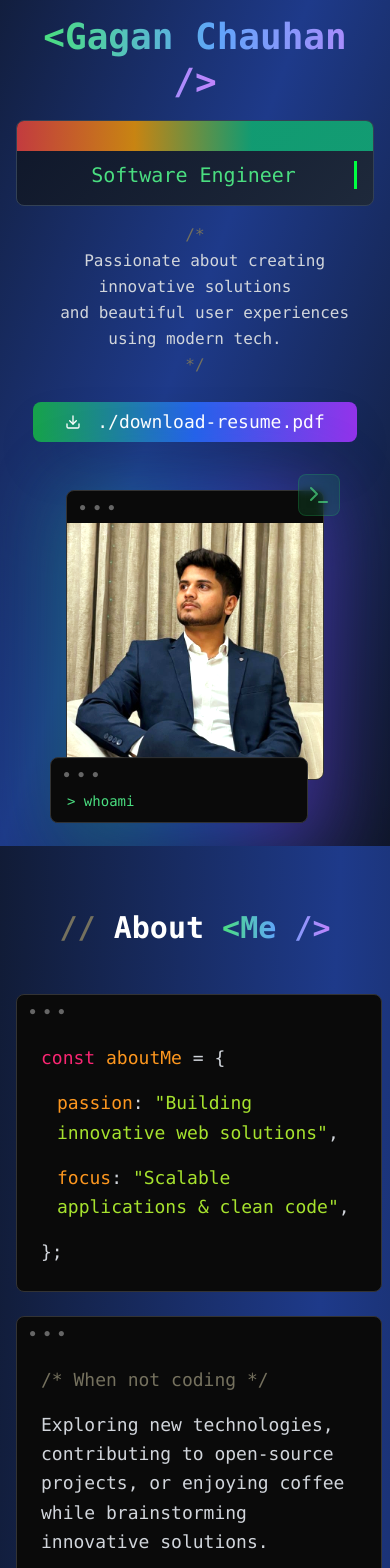
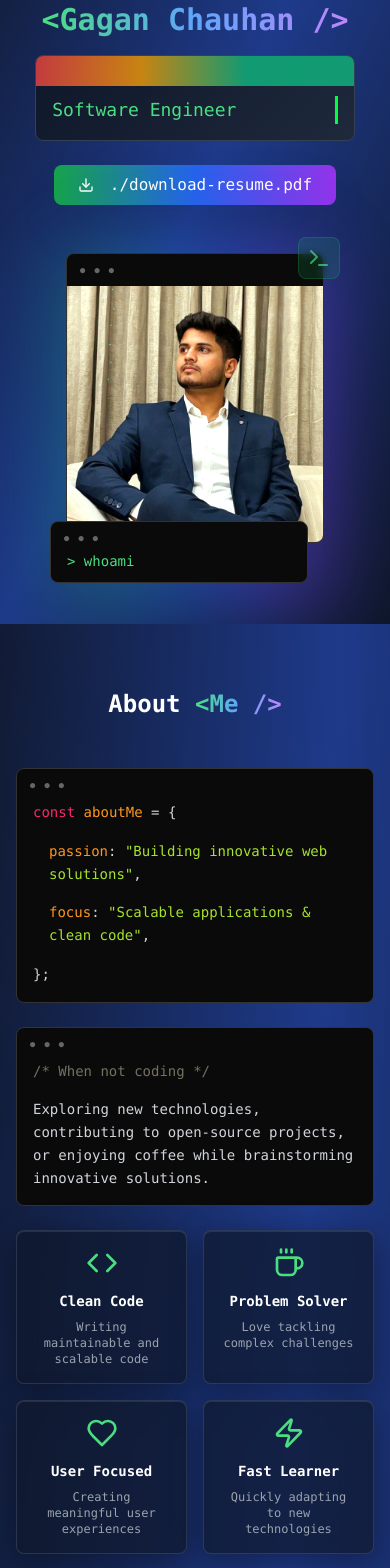
Before and after one commit to Chauhan2003/Portfolio, a React (Vite) app: page / in a window 390 px wide. Shown: the part 220-1788 px from the top of the page. Built offline with nearby package versions, Linux system fonts and the light colour scheme.

Commit message:
Done responsive

```diff
--- a/src/components/About.tsx
+++ b/src/components/About.tsx
@@ -46,12 +46,11 @@ export const About = () => {
   return (
     <section
       id="about"
-      className="py-16 sm:py-20 lg:py-24 px-4 lg:px-8 relative"
+      className="py-16 sm:py-20 lg:py-24 px-4 md:px-6 lg:px-8 overflow-hidden"
     >
       <div className="max-w-7xl mx-auto">
         <ScrollAnimation animationType="fade-up">
-          <h2 className="text-3xl sm:text-4xl md:text-5xl lg:text-6xl font-bold text-center text-white mb-12 lg:mb-16 font-mono">
-            <span className="syntax-comment">// </span>
+          <h2 className="text-2xl sm:text-4xl md:text-5xl font-bold text-center text-white mb-12 lg:mb-16 font-mono">
             About{" "}
             <span className="bg-gradient-to-r from-green-400 via-blue-400 to-purple-400 bg-clip-text text-transparent">
               &lt;Me /&gt;
@@ -59,43 +58,45 @@ export const About = () => {
           </h2>
         </ScrollAnimation>
 
-        <div className="grid lg:grid-cols-2 gap-12 lg:gap-16 items-center">
+        <div className="grid grid-cols-1 lg:grid-cols-2 gap-12 lg:gap-16 items-start">
           <ScrollAnimation
             animationType="fade-right"
             className="space-y-6 lg:space-y-8"
           >
-            <div className="terminal-window p-6">
-              <div className="pt-6 space-y-4">
-                <p className="text-lg sm:text-xl text-gray-300 leading-relaxed font-mono">
+            {/* About Me Block */}
+            <div className="terminal-window p-4 sm:p-6">
+              <div className="pt-4 sm:pt-6 space-y-4">
+                <p className="text-sm sm:text-lg text-gray-300 leading-relaxed font-mono">
                   <span className="syntax-keyword">const</span>{" "}
                   <span className="syntax-variable">aboutMe</span> = {"{"}
                 </p>
-                <p className="text-lg sm:text-xl text-gray-300 leading-relaxed font-mono ml-4">
+                <p className="ml-4 text-sm sm:text-lg text-gray-300 leading-relaxed font-mono">
                   <span className="syntax-variable">passion</span>:{" "}
                   <span className="syntax-string">
                     "Building innovative web solutions"
                   </span>
                   ,
                 </p>
-                <p className="text-lg sm:text-xl text-gray-300 leading-relaxed font-mono ml-4">
+                <p className="ml-4 text-sm sm:text-lg text-gray-300 leading-relaxed font-mono">
                   <span className="syntax-variable">focus</span>:{" "}
                   <span className="syntax-string">
                     "Scalable applications & clean code"
                   </span>
                   ,
                 </p>
-                <p className="text-lg sm:text-xl text-gray-300 leading-relaxed font-mono">
+                <p className="text-sm sm:text-lg text-gray-300 leading-relaxed font-mono">
                   {"};"}
                 </p>
               </div>
             </div>
 
-            <div className="terminal-window p-6">
-              <div className="pt-6 space-y-4">
-                <p className="text-lg sm:text-xl text-gray-300 leading-relaxed font-mono">
+            {/* Hobbies Block */}
+            <div className="terminal-window p-4 sm:p-6">
+              <div className="pt-4 sm:pt-6 space-y-4">
+                <p className="text-sm sm:text-lg text-gray-300 leading-relaxed font-mono">
                   <span className="syntax-comment">/* When not coding */</span>
                 </p>
-                <p className="text-lg sm:text-xl text-gray-300 leading-relaxed font-mono">
+                <p className="text-sm sm:text-lg text-gray-300 leading-relaxed font-mono">
                   Exploring new technologies, contributing to open-source
                   projects, or enjoying coffee while brainstorming innovative
                   solutions.
@@ -103,13 +104,14 @@ export const About = () => {
               </div>
             </div>
 
-            <div className="grid grid-cols-2 gap-4 mt-8">
+            {/* Highlights */}
+            <div className="grid grid-cols-2 sm:grid-cols-2 md:grid-cols-2 gap-4 mt-8">
               {highlights.map((item, index) => (
                 <ScrollAnimation
                   key={item.title}
                   animationType="scale"
                   delay={index * 100}
-                  className="text-center p-4 sm:p-6 glass-coder rounded-lg hover-glow transition-all duration-300 hover:scale-105 group"
+                  className="text-center p-4 sm:p-5 glass-coder rounded-lg hover-glow transition-all duration-300 hover:scale-105 group"
                 >
                   <item.icon className="h-8 w-8 sm:h-10 sm:w-10 mx-auto mb-3 text-green-400 group-hover:text-blue-400 transition-colors duration-300" />
                   <h3 className="font-semibold text-white text-sm sm:text-base font-mono">
@@ -123,17 +125,20 @@ export const About = () => {
             </div>
           </ScrollAnimation>
 
+          {/* Technical Skills */}
           <ScrollAnimation
             animationType="fade-left"
             className="space-y-6 lg:space-y-8"
           >
             <div className="code-block p-6">
               <div className="pt-6">
-                <h3 className="text-2xl font-bold text-white mb-6 font-mono">
+                <h3 className="text-lg sm:text-2xl font-bold text-white mb-6 font-mono">
                   <span className="syntax-keyword">class</span>{" "}
                   <span className="syntax-function">TechnicalSkills</span> {"{"}
                 </h3>
-                <div className="terminal-grid gap-3 ml-4">
+
+                {/* Updated grid with 2 columns always */}
+                <div className="grid grid-cols-2 gap-3 ml-2 sm:ml-4">
                   {skills.map((skill, index) => (
                     <ScrollAnimation
                       key={skill}
@@ -147,6 +152,7 @@ export const About = () => {
                     </ScrollAnimation>
                   ))}
                 </div>
+
                 <p className="text-white font-mono mt-6">{"}"}</p>
               </div>
             </div>
--- a/src/components/Education.tsx
+++ b/src/components/Education.tsx
@@ -7,16 +7,16 @@ export const Education = () => {
       degree: "Bachelor of Technology in Computer Science Engineering",
       school: "Chitkara University, Punjab",
       period: "2021 - 2025",
-      gpa: "8.5/10.0",
+      gpa: "CGPA: 8.5/10.0",
       icon: GraduationCap,
       description:
         "Focused on software engineering, data structures, algorithms, and web development. Completed various projects in MERN and learned modern web technologies.",
     },
     {
-      degree: "Class 12th (Senior Secondary)",
+      degree: "Class 12th",
       school: "Ryan Internation School, Shahjahanpur",
       period: "2020 - 2021",
-      gpa: "80%",
+      gpa: "Percentage: 80%",
       icon: GraduationCap,
       description:
         "Completed Class 12th in Science stream with a focus on Physics, Chemistry, and Mathematics. Gained strong foundational knowledge and problem-solving skills.",
@@ -24,19 +24,17 @@ export const Education = () => {
   ];
 
   return (
-    <section id="education" className="py-16 sm:py-20 lg:py-24 px-4 lg:px-8">
+    <section
+      id="education"
+      className="py-16 sm:py-20 lg:py-24 px-4 lg:px-8 overflow-hidden"
+    >
       <div className="max-w-6xl mx-auto">
-        <h2 className="text-3xl sm:text-4xl md:text-5xl lg:text-6xl font-bold text-center text-white mb-12 lg:mb-16">
+        <h2 className="text-2xl sm:text-4xl md:text-5xl font-bold text-center text-white mb-12 lg:mb-16">
           Education
         </h2>
 
         <div className="flex justify-center">
           <div className="max-w-4xl w-full">
-            <h3 className="text-2xl sm:text-3xl font-bold text-white mb-8 flex items-center justify-center lg:justify-start">
-              <GraduationCap className="h-8 w-8 mr-3 text-purple-400" />
-              Academic Background
-            </h3>
-
             <div className="space-y-6">
               {education.map((edu, index) => (
                 <div
@@ -51,18 +49,18 @@ export const Education = () => {
                       </div>
                     </div>
                     <div className="flex-1 text-center sm:text-left">
-                      <h4 className="text-lg sm:text-xl font-bold text-white mb-2 group-hover:text-purple-300 transition-colors duration-300">
+                      <h4 className="text-md sm:text-xl font-bold text-white mb-2 group-hover:text-purple-300 transition-colors duration-300">
                         {edu.degree}
                       </h4>
-                      <p className="text-purple-400 font-medium mb-3 text-base sm:text-lg">
+                      <p className="text-purple-400 font-medium mb-3 text-sm sm:text-lg">
                         {edu.school}
                       </p>
                       <div className="flex flex-col sm:flex-row sm:items-center text-gray-400 text-sm mb-4 space-y-1 sm:space-y-0">
                         <span>{edu.period}</span>
                         <span className="hidden sm:inline mx-2">•</span>
-                        <span>CGPA: {edu.gpa}</span>
+                        <span>{edu.gpa}</span>
                       </div>
-                      <p className="text-gray-300 text-sm sm:text-base leading-relaxed">
+                      <p className="text-gray-300 text-xs sm:text-base leading-relaxed">
                         {edu.description}
                       </p>
                     </div>
@@ -72,10 +70,10 @@ export const Education = () => {
             </div>
 
             <div className="mt-8 lg:mt-12 p-6 sm:p-8 bg-gradient-to-r from-purple-600/10 via-pink-600/10 to-blue-600/10 backdrop-blur-sm border border-purple-500/30 rounded-xl hover:from-purple-600/20 hover:via-pink-600/20 hover:to-blue-600/20 transition-all duration-300">
-              <h4 className="text-lg sm:text-xl font-bold text-white mb-4 text-center lg:text-left">
+              <h4 className="text-md sm:text-xl font-bold text-white mb-4 text-center lg:text-left">
                 Continuous Learning
               </h4>
-              <p className="text-gray-300 text-sm sm:text-base leading-relaxed text-center lg:text-left">
+              <p className="text-gray-300 text-xs sm:text-base leading-relaxed text-center lg:text-left">
                 I believe in lifelong learning and staying updated with the
                 latest technologies. Currently expanding my skills in advanced
                 Spring Boot features, and modern development practices.
--- a/src/components/Experience.tsx
+++ b/src/components/Experience.tsx
@@ -26,10 +26,10 @@ export const Experience = () => {
   return (
     <section
       id="experience"
-      className="py-16 sm:py-20 lg:py-24 px-4 lg:px-8 bg-black/20"
+      className="py-16 sm:py-20 lg:py-24 px-4 lg:px-8 bg-black/20 overflow-hidden"
     >
       <div className="max-w-6xl mx-auto">
-        <h2 className="text-3xl sm:text-4xl md:text-5xl lg:text-6xl font-bold text-center text-white mb-12 lg:mb-16">
+        <h2 className="text-2xl sm:text-4xl md:text-5xl font-bold text-center text-white mb-12 lg:mb-16">
           Work{" "}
           <span className="bg-gradient-to-r from-purple-400 via-pink-400 to-blue-400 bg-clip-text text-transparent">
             Experience
@@ -49,10 +49,10 @@ export const Experience = () => {
               <div className="bg-white/5 backdrop-blur-sm border border-white/10 rounded-xl p-6 sm:p-8 hover:bg-white/10 transition-all duration-300 hover:-translate-y-2 group">
                 <div className="flex flex-col lg:flex-row lg:items-center lg:justify-between mb-4 lg:mb-6">
                   <div>
-                    <h3 className="text-xl sm:text-2xl font-bold text-white mb-2 group-hover:text-purple-300 transition-colors duration-300">
+                    <h3 className="text-lg sm:text-2xl font-bold text-white mb-2 group-hover:text-purple-300 transition-colors duration-300">
                       {exp.title}
                     </h3>
-                    <p className="text-purple-400 font-medium text-lg">
+                    <p className="text-purple-400 font-medium text-md">
                       {exp.company}
                     </p>
                   </div>
@@ -62,7 +62,7 @@ export const Experience = () => {
                   </div>
                 </div>
 
-                <p className="text-gray-300 mb-6 leading-relaxed text-sm sm:text-base">
+                <p className="text-gray-300 mb-6 leading-relaxed text-xs sm:text-base">
                   {exp.description}
                 </p>
 
--- a/src/components/Hero.tsx
+++ b/src/components/Hero.tsx
@@ -17,12 +17,12 @@ export const Hero = () => {
           {/* Content Section */}
           <ScrollAnimation
             animationType="fade-right"
-            className="text-center lg:text-left space-y-6"
+            className="text-left lg:text-left space-y-6"
           >
             <div className="space-y-4">
               <div className="inline-block">
                 <div className="terminal-window p-4 mb-6">
-                  <div className="pt-6 ">
+                  <div className="pt-6 text-sm sm:text-md">
                     <span className="syntax-comment">// Hello World!</span>
                     <br />
                     <span className="syntax-keyword">const</span>{" "}
@@ -33,7 +33,7 @@ export const Hero = () => {
                 </div>
               </div>
 
-              <h1 className="text-4xl sm:text-2xl md:text-3xl lg:text-4xl xl:text-5xl font-bold text-white leading-tight font-mono">
+              <h1 className="text-3xl md:text-3xl text-center md:text-left lg:text-4xl font-bold text-white leading-tight font-mono">
                 <span className="bg-gradient-to-r from-green-400 via-blue-400 to-purple-400 bg-clip-text text-transparent">
                   &lt;Gagan Chauhan /&gt;
                 </span>
@@ -41,13 +41,13 @@ export const Hero = () => {
 
               <div className="code-block p-4">
                 <div className="pt-6">
-                  <div className="animate-typewriter text-green-400 font-mono text-xl sm:text-2xl">
+                  <div className="animate-typewriter text-green-400 font-mono text-lg sm:text-2xl">
                     Software Engineer
                   </div>
                 </div>
               </div>
 
-              <p className="text-base sm:text-lg text-gray-300 max-w-2xl mx-auto lg:mx-0 leading-relaxed font-mono">
+              <p className="text-base sm:text-lg hidden sm:block text-gray-300 max-w-2xl mx-auto lg:mx-0 leading-relaxed font-mono">
                 <span className="syntax-comment">/*</span>
                 <br />
                 &nbsp;&nbsp;Passionate about creating innovative solutions
@@ -59,8 +59,12 @@ export const Hero = () => {
             </div>
 
             {/* CTA Button */}
-            <ScrollAnimation animationType="fade-up" delay={400}>
-              <Button className="bg-gradient-to-r from-green-600 via-blue-600 to-purple-600 hover:from-green-700 hover:via-blue-700 hover:to-purple-700 text-white px-8 py-4 rounded-lg transition-all duration-300 hover:scale-105 hover-glow shadow-2xl text-lg font-medium font-mono">
+            <ScrollAnimation
+              animationType="fade-up"
+              delay={400}
+              className="flex justify-center sm:justify-start"
+            >
+              <Button className="bg-gradient-to-r from-green-600 via-blue-600 to-purple-600 hover:from-green-700 hover:via-blue-700 hover:to-purple-700 text-white px-6 sm:px-8 py-3 sm:py-4 rounded-lg transition-all duration-300 hover:scale-105 hover-glow shadow-2xl text-md sm:text-lg font-medium font-mono">
                 <Download className="h-5 w-5 mr-2" />
                 ./download-resume.pdf
               </Button>
@@ -88,7 +92,7 @@ export const Hero = () => {
               <div className="absolute -top-4 -right-4 bg-green-500/20 backdrop-blur-sm border border-green-500/30 rounded-lg p-2 animate-code-flicker">
                 <Terminal className="h-6 w-6 text-green-400" />
               </div>
-              <div className="absolute bottom-2 -left-4 terminal-window px-4 pt-8 pb-2 animate-bounce">
+              <div className="absolute bottom-2 -left-4 terminal-window px-4 pt-7 sm:pt-8 pb-2 animate-bounce">
                 <span className="text-green-400 font-mono text-sm">
                   {"> whoami"}
                 </span>
--- a/src/components/Projects.tsx
+++ b/src/components/Projects.tsx
@@ -5,7 +5,7 @@ import { Button } from "@/components/ui/button";
 export const Projects = () => {
   const projects = [
     {
-      title: "Rental Payment System - Zoyer",
+      title: "Rental Payment System",
       description:
         "Worked on a rental payment management system as part of the Zoyer platform. Implemented features like approval workflow, agreement creation, invoice generation, receipt tracking, landlord-tranche mappings, and third-party API integrations using Spring Boot and PostgreSQL.",
       image: "/project1.jpg",
@@ -45,10 +45,10 @@ export const Projects = () => {
   return (
     <section
       id="projects"
-      className="py-16 sm:py-20 lg:py-24 px-4 lg:px-8 bg-black/20"
+      className="py-16 sm:py-20 lg:py-24 px-4 lg:px-8 bg-black/20 overflow-hidden"
     >
       <div className="max-w-7xl mx-auto">
-        <h2 className="text-3xl sm:text-4xl md:text-5xl lg:text-6xl font-bold text-center text-white mb-12 lg:mb-16">
+        <h2 className="text-2xl sm:text-4xl md:text-5xl font-bold text-center text-white mb-12 lg:mb-16">
           Featured{" "}
           <span className="bg-gradient-to-r from-purple-400 via-pink-400 to-blue-400 bg-clip-text text-transparent">
             Projects
@@ -71,7 +71,7 @@ export const Projects = () => {
                 <div className="absolute inset-0 bg-gradient-to-t from-black/60 via-transparent to-transparent opacity-0 group-hover:opacity-100 transition-opacity duration-300"></div>
                 {project.featured && (
                   <div className="absolute top-4 left-4">
-                    <span className="bg-gradient-to-r from-purple-600 via-pink-600 to-blue-600 text-white px-3 py-1 rounded-full text-sm font-medium shadow-lg">
+                    <span className="bg-gradient-to-r from-purple-600 via-pink-600 to-blue-600 text-white px-3 py-1 rounded-full text-xs font-medium shadow-lg">
                       Featured
                     </span>
                   </div>
@@ -79,11 +79,11 @@ export const Projects = () => {
               </div>
 
               <div className="p-6 sm:p-8">
-                <h3 className="text-xl sm:text-2xl font-bold text-white mb-4 group-hover:text-purple-300 transition-colors duration-300">
+                <h3 className="text-lg sm:text-2xl font-bold text-white mb-4 group-hover:text-purple-300 transition-colors duration-300">
                   {project.title}
                 </h3>
 
-                <p className="text-gray-300 mb-6 leading-relaxed text-sm sm:text-base">
+                <p className="text-gray-300 mb-6 leading-relaxed text-xs sm:text-base">
                   {project.description}
                 </p>
 
@@ -91,7 +91,7 @@ export const Projects = () => {
                   {project.technologies.map((tech) => (
                     <span
                       key={tech}
-                      className="px-3 py-1 sm:px-4 bg-gradient-to-r from-purple-600/30 via-pink-600/30 to-blue-600/30 text-purple-200 text-sm rounded-full border border-purple-500/30 hover:from-purple-600/40 hover:via-pink-600/40 hover:to-blue-600/40 transition-all duration-300"
+                      className="px-3 py-1 sm:px-4 bg-gradient-to-r from-purple-600/30 via-pink-600/30 to-blue-600/30 text-purple-200 text-xs rounded-full border border-purple-500/30 hover:from-purple-600/40 hover:via-pink-600/40 hover:to-blue-600/40 transition-all duration-300"
                     >
                       {tech}
                     </span>
--- a/src/components/ui/input.tsx
+++ b/src/components/ui/input.tsx
@@ -1,6 +1,6 @@
-import * as React from "react"
+import * as React from "react";
 
-import { cn } from "@/lib/utils"
+import { cn } from "@/lib/utils";
 
 const Input = React.forwardRef<HTMLInputElement, React.ComponentProps<"input">>(
   ({ className, type, ...props }, ref) => {
@@ -8,15 +8,16 @@ const Input = React.forwardRef<HTMLInputElement, React.ComponentProps<"input">>(
       <input
         type={type}
         className={cn(
-          "flex h-10 w-full rounded-md border border-input bg-background px-3 py-2 text-base ring-offset-background file:border-0 file:bg-transparent file:text-sm file:font-medium file:text-foreground placeholder:text-muted-foreground focus-visible:outline-none focus-visible:ring-2 focus-visible:ring-ring focus-visible:ring-offset-2 disabled:cursor-not-allowed disabled:opacity-50 md:text-sm",
+          "flex h-10 w-full rounded-md bg-background px-3 py-2 text-base text-white placeholder:text-muted-foreground border border-transparent focus:border-purple-500 focus:outline-none transition-all duration-200 md:text-sm",
           className
         )}
         ref={ref}
         {...props}
       />
-    )
+    );
   }
-)
-Input.displayName = "Input"
+);
 
-export { Input }
+Input.displayName = "Input";
+
+export { Input };
--- a/src/components/ui/textarea.tsx
+++ b/src/components/ui/textarea.tsx
@@ -1,6 +1,6 @@
-import * as React from "react"
+import * as React from "react";
 
-import { cn } from "@/lib/utils"
+import { cn } from "@/lib/utils";
 
 export interface TextareaProps
   extends React.TextareaHTMLAttributes<HTMLTextAreaElement> {}
@@ -10,15 +10,16 @@ const Textarea = React.forwardRef<HTMLTextAreaElement, TextareaProps>(
     return (
       <textarea
         className={cn(
-          "flex min-h-[80px] w-full rounded-md border border-input bg-background px-3 py-2 text-sm ring-offset-background placeholder:text-muted-foreground focus-visible:outline-none focus-visible:ring-2 focus-visible:ring-ring focus-visible:ring-offset-2 disabled:cursor-not-allowed disabled:opacity-50",
+          "flex min-h-[80px] w-full rounded-md bg-background px-3 py-2 text-sm text-white placeholder:text-muted-foreground border border-transparent focus:border-purple-500 focus:outline-none transition-all duration-200",
           className
         )}
         ref={ref}
         {...props}
       />
-    )
+    );
   }
-)
-Textarea.displayName = "Textarea"
+);
 
-export { Textarea }
+Textarea.displayName = "Textarea";
+
+export { Textarea };
```
Also changed, not shown: src/components/Contact.tsx (+28 -38 lines), src/components/Navbar.tsx (+18 -15 lines).
